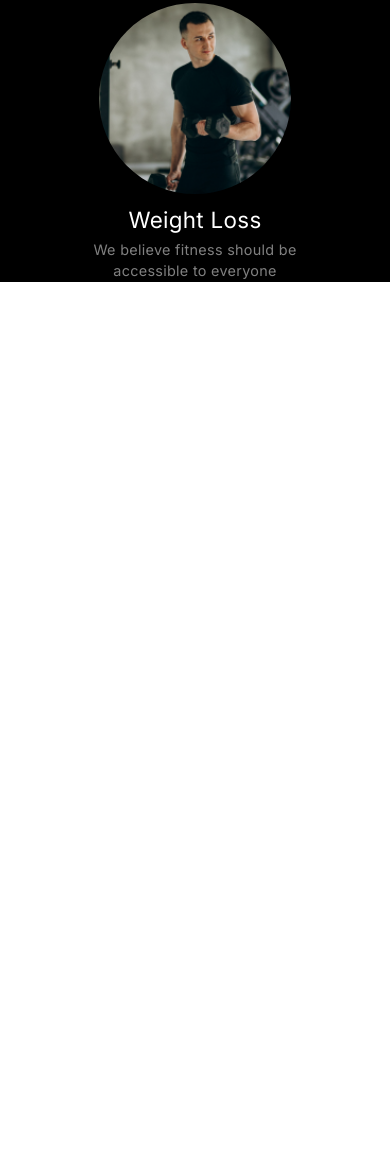
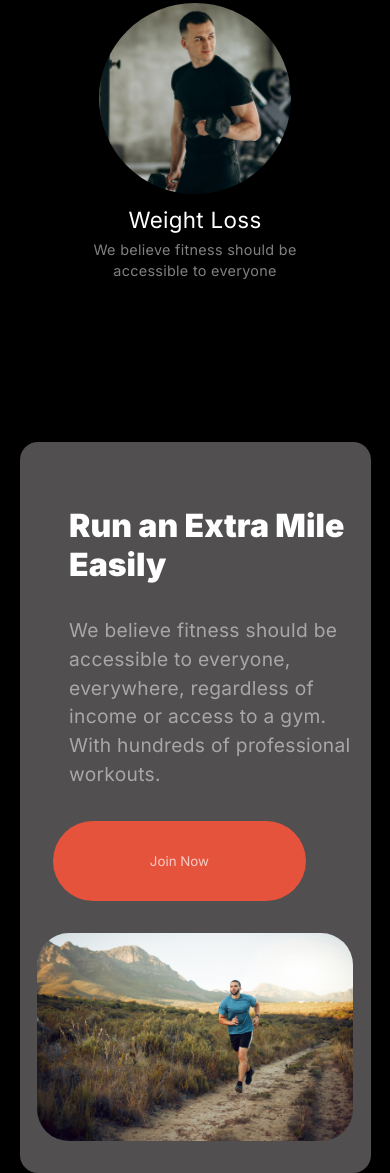
Before and after one commit to engrsakib/personal-Health-Tracker, a plain HTML site: page index.html in a window 390 px wide. Shown: the part 2632-3805 px from the top of the page. Before the commit the page ends 2914 px from the top, so only its background shows below. Drawn offline with Linux system fonts and the light colour scheme.

Commit message:
run and extra section with responsive

```diff
--- a/index.html
+++ b/index.html
@@ -133,6 +133,19 @@
         <!-- first img end -->
         </picture>
       </section>
+      <!-- Run an Extra Mile Start -->
+       <section class="runAnExtra">
+        <div class="runAnText">
+          <h3>Run an Extra
+            Mile Easily</h3>
+            <p>We believe fitness should be accessible to everyone, everywhere, regardless of income or access to a gym. With hundreds of professional workouts.</p>
+            <button class="headBtn1">Join Now</button>
+        </div>
+        <div class="runAnImg">
+          <img src="./B10A2-versatile-ui/images/run.jpg" alt="">
+        </div>
+       </section>
+      <!-- Run an Extra Mile End -->
     </main>
     <!-- main part end -->
   </body>
--- a/style/desktop.css
+++ b/style/desktop.css
@@ -201,7 +201,7 @@
   line-height: 1.4rem;
   letter-spacing: 0.8px;
 }
-.habitImgContainer{
+.habitImgContainer {
   width: 80%;
   margin: 0 auto;
   display: flex;
@@ -211,13 +211,13 @@
 .habitImg .firstImg img {
   border-radius: 50%;
 }
-.firstImg{
+.firstImg {
   display: flex;
   flex-direction: column;
   justify-content: center;
   align-items: center;
 }
-.firstImg img{
+.firstImg img {
   width: 12rem;
   margin-bottom: 1rem;
 }
@@ -240,3 +240,50 @@
   text-align: center;
   margin-top: 0.7rem;
 }
+/* Run an Extra start */
+.runAnExtra {
+  width: 80%;
+  height: 320px;
+  margin: 0 auto;
+  border-radius: 18px;
+  background: rgb(81, 79, 79);
+  margin-top: 10rem;
+  display: flex;
+  justify-content: center;
+  align-items: center;
+}
+.runAnText{
+  width: 60%;
+  margin-left: 2rem;
+  padding-top: 1rem;
+  margin-bottom: 2rem;
+}
+.runAnExtra > .runAnText > h3 {
+  color: rgb(255, 255, 255);
+  font-family: Inter;
+  font-size: 2.5rem;
+  font-weight: 900;
+  text-align: left;
+}
+.runAnExtra > .runAnText > p {
+  color: rgba(255, 255, 255, 0.5);
+  font-family: Inter;
+  font-size: 1.2rem;
+  font-weight: 400;
+  line-height: 1.8rem;
+  letter-spacing: 0.3px;
+  text-align: left;
+  margin-bottom: 1rem;
+}
+.runAnExtra > .runAnText > button{
+  width: 20rem;
+}
+.runAnImg{
+  width: 40%;
+  height: auto;
+}
+.runAnImg img{
+  width: 90%;
+  height: auto;
+  border-radius: 2rem;
+}
--- a/style/mobile.css
+++ b/style/mobile.css
@@ -71,6 +71,7 @@
   /* main part strat */
   .mainPart{
     width: 100%;
+    height: auto;
     margin-top: -1.2rem;
   }
   /* habit part */
@@ -87,4 +88,35 @@
     align-items: center;
     gap: 2rem;
   }
+  /* Run Extra */
+  .runAnExtra{
+    width: 90%;
+    height: auto;
+    flex-direction: column;
+    padding-top: 2rem;
+    padding-bottom: 2rem;
+  }
+  .runAnText{
+    width: 90%;
+  }
+  .runAnExtra > .runAnText > h3{
+    font-size: 2rem;
+    padding: 1rem;
+    /* width: 70%; */
+  }
+  .runAnExtra > .runAnText > p{
+    padding: 1rem;
+  }
+  .runAnExtra > .runAnText > button{
+    width: 80%;
+    height: 5rem;
+  }
+  .runAnImg{
+    width: 100%;
+    display: flex;
+  }
+  .runAnImg img{
+    width: 90%;
+    margin: 0 auto;
+  }
 }
```
